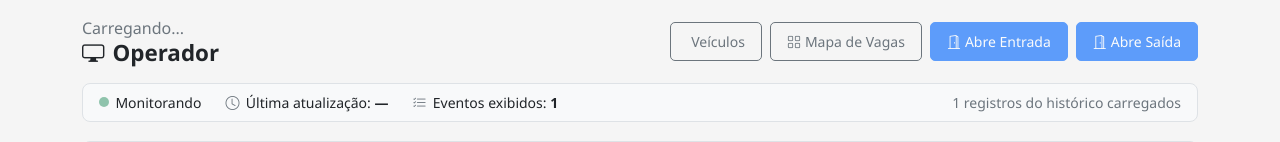
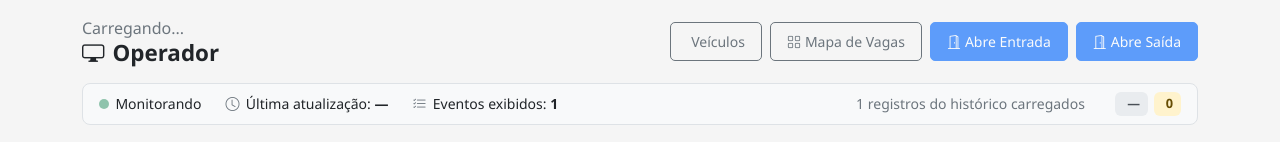
Before and after one commit to fernandofarooficial/parkvision, a Flask app: page /operador/1 in a window 1280 px wide. Shown: the part 78-220 px from the top of the page. Run offline with Flask 3, Linux system fonts and the light colour scheme; a user stored in the database is signed in; data that the repository does not hold is empty.

Commit message:
[0039] Placar de vagas na tela operador

```diff
--- a/main.py
+++ b/main.py
@@ -38,7 +38,8 @@ from visionlib.operlib import (obter_eventos_recentes, obter_historico_db, execu
                                obter_cameras_rtsp, obter_rtsp_camera, capturar_snapshot_rtsp,
                                corrigir_placa_operador, enviar_pulso_por_direcao,
                                obter_cameras_dispositivo_por_direcao,
-                               obter_info_veiculo_operador, obter_ultimas_saidas)
+                               obter_info_veiculo_operador, obter_ultimas_saidas,
+                               obter_resumo_vagas_cond)
 
 app = Flask(__name__)
 
@@ -212,6 +213,15 @@ def api_operador_info_veiculo(condominio_id, placa):
         return jsonify({'success': False, 'message': 'Acesso negado'}), 403
     resultado = obter_info_veiculo_operador(condominio_id, placa.upper())
     return jsonify(resultado)
+
+
+# API: resumo de vagas do condomínio para a tela operador
+@app.route('/api/operador/vagas-cond/<int:condominio_id>')
+def api_operador_vagas_cond(condominio_id):
+    tem_acesso, _ = verificar_acesso_condominio(condominio_id)
+    if not tem_acesso:
+        return jsonify({'success': False, 'message': 'Acesso negado'}), 403
+    return jsonify(obter_resumo_vagas_cond(condominio_id))
 
 
 # API: pulso manual de porta pelo operador
--- a/templates/operador.html
+++ b/templates/operador.html
@@ -134,6 +134,31 @@
     .vagas-ok     { color: #198754; font-weight: 600; }
     .vagas-zero   { color: #dc3545; font-weight: 600; }
     .vagas-nd     { color: #adb5bd; }
+
+    /* ── Resumo de vagas do condomínio ───────────── */
+    .vagas-resumo {
+        display: flex;
+        align-items: center;
+        gap: .35rem;
+        font-size: .875rem;
+        white-space: nowrap;
+    }
+
+    .vagas-resumo-badge {
+        display: inline-flex;
+        align-items: center;
+        gap: .25rem;
+        padding: .15rem .5rem;
+        border-radius: .375rem;
+        font-weight: 600;
+        font-size: .8rem;
+    }
+
+    .vagas-resumo-total    { background: #e9ecef; color: #495057; }
+    .vagas-resumo-ocup     { background: #fff3cd; color: #664d03; }
+    .vagas-resumo-disp-ok  { background: #d1e7dd; color: #0a3622; }
+    .vagas-resumo-disp-zero{ background: #f8d7da; color: #58151c; }
+    .vagas-resumo-nd       { color: #adb5bd; font-style: italic; }
 
     /* ── Vazia ────────────────────────────────────── */
     .op-empty {
@@ -386,6 +411,12 @@
     </div>
     <div class="op-status-item ms-auto">
         <span class="text-muted" id="txt-historico"></span>
+    </div>
+    <div class="op-status-item" id="vagas-resumo-container" title="Vagas do condomínio">
+        <i class="bi bi-p-square text-secondary"></i>
+        <div class="vagas-resumo" id="vagas-resumo">
+            <span class="vagas-resumo-nd">Vagas —</span>
+        </div>
     </div>
 </div>
 
@@ -1304,6 +1335,7 @@
                 removerLinhaPorIdmov(idmov);
                 totalEventos = Math.max(0, totalEventos - 1);
                 txtTotal.textContent = totalEventos;
+                atualizarResumoVagas();
             } else {
                 mostrarAlerta('Erro ao registrar ação: ' + (data.message || 'Erro desconhecido'));
             }
@@ -2045,6 +2077,41 @@
         }
     }, true);   // capture=true para disparar antes do handler principal
 
+    /* ── Resumo de vagas do condomínio ──────────── */
+    function atualizarResumoVagas() {
+        fetch(`/api/operador/vagas-cond/${condId}`)
+            .then(r => r.json())
+            .then(data => {
+                const el = document.getElementById('vagas-resumo');
+                if (!data.success) { el.innerHTML = '<span class="vagas-resumo-nd">Vagas —</span>'; return; }
+
+                const { limite, ocupadas, disponiveis } = data;
+
+                let htmlDisp = '';
+                if (disponiveis === null || disponiveis === undefined) {
+                    htmlDisp = '';
+                } else {
+                    const cls = disponiveis > 0 ? 'vagas-resumo-disp-ok' : 'vagas-resumo-disp-zero';
+                    htmlDisp = `<span class="vagas-resumo-badge ${cls}" title="Disponíveis">
+                                    <i class="bi bi-check-circle"></i>${disponiveis} disp.
+                                </span>`;
+                }
+
+                el.innerHTML = `
+                    <span class="vagas-resumo-badge vagas-resumo-total" title="Total (limite cadcond)">
+                        <i class="bi bi-p-square-fill"></i>${limite > 0 ? limite : '—'}
+                    </span>
+                    <span class="vagas-resumo-badge vagas-resumo-ocup" title="Ocupadas agora">
+                        <i class="bi bi-car-front-fill"></i>${ocupadas}
+                    </span>
+                    ${htmlDisp}`;
+            })
+            .catch(() => {
+                document.getElementById('vagas-resumo').innerHTML =
+                    '<span class="vagas-resumo-nd">Vagas —</span>';
+            });
+    }
+
     /* ── Câmeras RTSP ─────────────────────────────── */
     const CAMERA_REFRESH_MS = 10000;
     let _cameraTimer = null;
@@ -2189,6 +2256,8 @@
         carregarCameras();
         verificarDispositivos();
         configurarBotoesPorta();
+        atualizarResumoVagas();
+        setInterval(atualizarResumoVagas, 30000);
     });
 
 })();
--- a/visionlib/operlib/__init__.py
+++ b/visionlib/operlib/__init__.py
@@ -658,6 +658,49 @@ def capturar_snapshot_rtsp(rtsp_url):
         return None
 
 
+def obter_resumo_vagas_cond(idcond):
+    """
+    Retorna o resumo de vagas do condomínio: limite total (cadcond.limite),
+    vagas ocupadas (vw_estacionados) e disponíveis.
+
+    Retorna:
+        dict: {'success': bool, 'limite': int, 'ocupadas': int, 'disponiveis': int|None}
+              disponiveis é None quando limite não está configurado em cadcond.
+    """
+    conn = get_db_connection()
+    if not conn:
+        return {'success': False, 'message': 'Sem conexão com o banco de dados'}
+    cursor = conn.cursor(dictionary=True)
+    try:
+        cursor.execute(
+            "SELECT COALESCE(limite, 0) AS limite FROM cadcond WHERE idcond = %s LIMIT 1",
+            (idcond,)
+        )
+        row = cursor.fetchone()
+        limite = int(row['limite']) if row else 0
+
+        cursor.execute(
+            "SELECT COALESCE(SUM(estacionados), 0) AS ocupadas FROM vw_estacionados WHERE idcond = %s",
+            (idcond,)
+        )
+        row2 = cursor.fetchone()
+        ocupadas = int(row2['ocupadas']) if row2 else 0
+
+        disponiveis = max(0, limite - ocupadas) if limite > 0 else None
+        return {
+            'success':     True,
+            'limite':      limite,
+            'ocupadas':    ocupadas,
+            'disponiveis': disponiveis,
+        }
+    except Exception as e:
+        logger.error(f"obter_resumo_vagas_cond: erro — {e}")
+        return {'success': False, 'message': 'Erro interno'}
+    finally:
+        cursor.close()
+        conn.close()
+
+
 def obter_ultimas_saidas(idcond, limit=10):
     """
     Retorna as últimas saídas confirmadas (contav=1, direcao='S') do condomínio.
```
